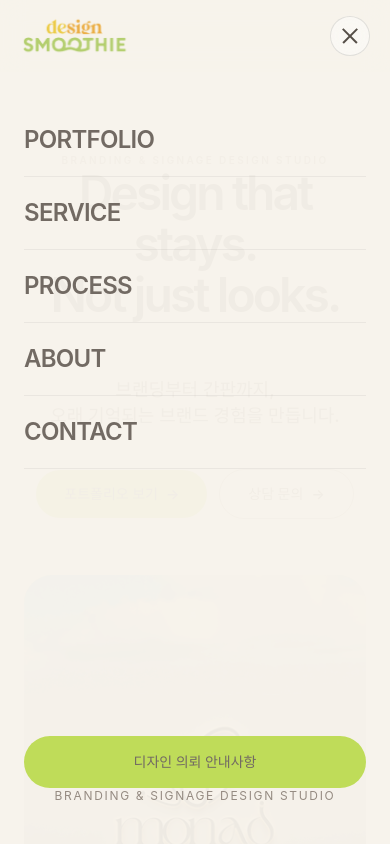
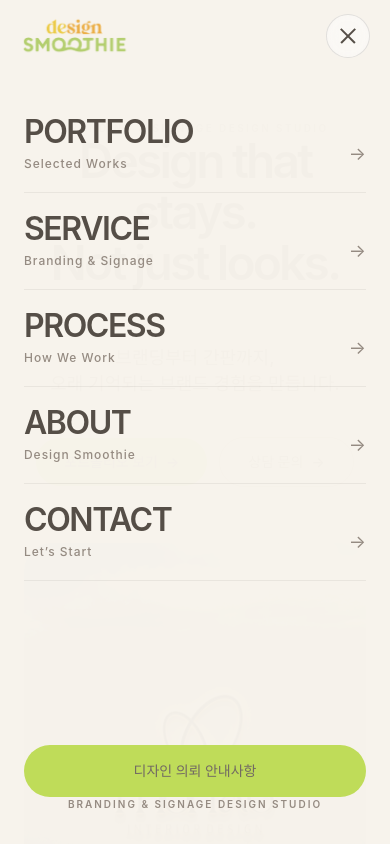
Before and after one commit to designsmoothie/designsmoothie, a Next.js app: page / in a window 390 px wide. Both pictures are taken after a click on the button "메뉴 열기". Shown: the top 844 px of the page. Built offline with nearby package versions, Linux system fonts and the light colour scheme.

Commit message:
Add responsive menu and reveal animations

```diff
--- a/app/globals.css
+++ b/app/globals.css
@@ -139,6 +139,68 @@ section {
   background: #aaa097;
 }
 
+/* Hero 첫 등장 애니메이션 */
+
+.hero-eyebrow {
+  animation: hero-fade-up 700ms ease-out 80ms both;
+}
+
+.hero-title {
+  animation: hero-fade-up 900ms cubic-bezier(0.22, 1, 0.36, 1) 180ms both;
+}
+
+.hero-description {
+  animation: hero-fade-up 850ms cubic-bezier(0.22, 1, 0.36, 1) 320ms both;
+}
+
+.hero-buttons {
+  animation: hero-fade-up 850ms cubic-bezier(0.22, 1, 0.36, 1) 440ms both;
+}
+
+.hero-image {
+  animation: hero-image-reveal 1100ms cubic-bezier(0.22, 1, 0.36, 1) 520ms both;
+}
+
+@keyframes hero-fade-up {
+  from {
+    opacity: 0;
+    transform: translateY(24px);
+  }
+
+  to {
+    opacity: 1;
+    transform: translateY(0);
+  }
+}
+
+@keyframes hero-image-reveal {
+  from {
+    opacity: 0;
+    transform: translateY(36px) scale(0.985);
+  }
+
+  to {
+    opacity: 1;
+    transform: translateY(0) scale(1);
+  }
+}
+
+/* 스크롤 등장 애니메이션 */
+
+.reveal-section {
+  opacity: 0;
+  transform: translateY(48px);
+  transition:
+    opacity 900ms cubic-bezier(0.22, 1, 0.36, 1),
+    transform 900ms cubic-bezier(0.22, 1, 0.36, 1);
+  will-change: opacity, transform;
+}
+
+.reveal-section-visible {
+  opacity: 1;
+  transform: translateY(0);
+}
+
 @media (max-width: 767px) {
   html {
     scroll-padding-top: 72px;
@@ -146,6 +208,11 @@ section {
 
   body {
     font-size: 15px;
+  }
+
+  .reveal-section {
+    transform: translateY(30px);
+    transition-duration: 750ms;
   }
 }
 
@@ -168,4 +235,9 @@ section {
     animation-iteration-count: 1 !important;
     transition-duration: 0.01ms !important;
   }
+
+  .reveal-section {
+    opacity: 1;
+    transform: none;
+  }
 }
--- a/app/page.tsx
+++ b/app/page.tsx
@@ -6,7 +6,7 @@ import Service from "@/components/Service";
 import Hero from "@/components/Hero";
 import Header from "@/components/Header";
 import Process from "@/components/Process";
-
+import Reveal from "@/components/Reveal";
 
 export default function Home() {
   return (
@@ -15,14 +15,31 @@ export default function Home() {
 
       <main className="min-h-screen bg-[var(--cream)] text-[var(--text)]">
         <Hero />
+
+        <Reveal>
           <Service />
+        </Reveal>
+
+        <Reveal>
           <Portfolio />
+        </Reveal>
+
+        <Reveal>
           <About />
+        </Reveal>
+
+        <Reveal>
           <Process />
+        </Reveal>
+
+        <Reveal>
           <ContactSection />
+        </Reveal>
       </main>
 
+      <Reveal>
         <SiteFooter />
+      </Reveal>
     </>
   );
 }
--- a/components/Header.tsx
+++ b/components/Header.tsx
@@ -7,22 +7,27 @@ import { useEffect, useState } from "react";
 const menuItems = [
   {
     label: "PORTFOLIO",
+    description: "Selected Works",
     href: "/#portfolio",
   },
   {
     label: "SERVICE",
+    description: "Branding & Signage",
     href: "/#service",
   },
   {
     label: "PROCESS",
+    description: "How We Work",
     href: "/#process",
   },
   {
     label: "ABOUT",
+    description: "Design Smoothie",
     href: "/#about",
   },
   {
     label: "CONTACT",
+    description: "Let’s Start",
     href: "/contact",
   },
 ];
@@ -60,8 +65,8 @@ export default function Header() {
     <header
       className={`sticky top-0 z-50 transition-all duration-300 ${
         isScrolled
-          ? "border-b border-black/5 bg-[var(--cream)]/80 shadow-[0_1px_18px_rgba(0,0,0,0.04)] backdrop-blur-xl"
-          : "border-b border-transparent bg-[var(--cream)]/90 backdrop-blur-md"
+          ? "border-b border-black/5 bg-[var(--cream)]/90 shadow-[0_1px_18px_rgba(0,0,0,0.04)] backdrop-blur-xl"
+          : "border-b border-transparent bg-[var(--cream)]/95 backdrop-blur-lg"
       }`}
     >
       <div className="mx-auto flex h-[72px] max-w-[1440px] items-center justify-between px-5 md:h-[82px] md:px-12">
@@ -98,7 +103,7 @@ export default function Header() {
 
           <Link
             href="/guide"
-            className="inline-flex items-center justify-center rounded-full bg-[var(--green)] px-5 py-2.5 text-xs font-semibold text-[var(--text-dark)] transition duration-300 hover:-translate-y-0.5 hover:bg-[#cbe96a]"
+            className="inline-flex items-center justify-center rounded-full bg-[var(--green)] px-5 py-2.5 text-xs font-semibold text-[var(--text-dark)] transition duration-300 hover:-translate-y-0.5 hover:bg-[var(--green-hover)]"
           >
             디자인 의뢰 안내
           </Link>
@@ -107,7 +112,7 @@ export default function Header() {
         <button
           type="button"
           onClick={() => setIsMenuOpen((prev) => !prev)}
-          className="relative z-50 flex h-10 w-10 items-center justify-center rounded-full border border-black/10 bg-white/40 backdrop-blur-md transition hover:bg-white/70 md:hidden"
+          className="relative z-50 flex h-11 w-11 items-center justify-center rounded-full border border-black/10 bg-white/45 backdrop-blur-md transition hover:bg-white/75 md:hidden"
           aria-label={isMenuOpen ? "메뉴 닫기" : "메뉴 열기"}
           aria-expanded={isMenuOpen}
         >
@@ -138,39 +143,53 @@ export default function Header() {
       </div>
 
       <div
-        className={`fixed inset-x-0 top-[72px] z-40 h-[calc(100vh-72px)] bg-[var(--cream)]/96 backdrop-blur-2xl transition-all duration-500 md:hidden ${
+        className={`fixed inset-x-0 top-[72px] z-40 h-[calc(100dvh-72px)] bg-[var(--cream)]/98 backdrop-blur-2xl transition-all duration-500 md:hidden ${
           isMenuOpen
             ? "pointer-events-auto translate-y-0 opacity-100"
             : "pointer-events-none -translate-y-4 opacity-0"
         }`}
       >
-        <nav className="flex h-full flex-col px-6 pb-10 pt-8">
+        <nav className="flex h-full flex-col px-6 pb-8 pt-6">
           <div className="flex flex-col">
             {menuItems.map((item, index) => (
               <Link
                 key={item.label}
                 href={item.href}
                 onClick={closeMenu}
-                className="border-b border-black/5 py-5 text-2xl font-semibold tracking-[-0.03em] text-[var(--text-dark)] transition hover:text-[var(--green)]"
+                className="group border-b border-black/6 py-5 transition duration-300"
                 style={{
-                  transitionDelay: isMenuOpen ? `${index * 40}ms` : "0ms",
+                  transitionDelay: isMenuOpen ? `${index * 45}ms` : "0ms",
                 }}
               >
-                {item.label}
+                <div className="flex items-end justify-between gap-4">
+                  <div>
+                    <span className="block text-[2rem] font-semibold leading-none tracking-[-0.045em] text-[var(--text-dark)] transition group-hover:text-[var(--green)]">
+                      {item.label}
+                    </span>
+
+                    <span className="mt-2 block text-xs font-medium tracking-[0.08em] text-[var(--muted)]">
+                      {item.description}
+                    </span>
+                  </div>
+
+                  <span className="pb-1 text-lg text-[var(--muted)] transition-transform duration-300 group-hover:translate-x-1">
+                    →
+                  </span>
+                </div>
               </Link>
             ))}
           </div>
 
-          <div className="mt-auto">
+          <div className="mt-auto pt-8">
             <Link
               href="/guide"
               onClick={closeMenu}
-              className="inline-flex w-full items-center justify-center rounded-full bg-[var(--green)] px-6 py-4 text-sm font-semibold text-[var(--text-dark)] transition hover:bg-[#cbe96a]"
+              className="inline-flex w-full items-center justify-center rounded-full bg-[var(--green)] px-6 py-4 text-sm font-semibold text-[var(--text-dark)] transition hover:bg-[var(--green-hover)]"
             >
               디자인 의뢰 안내사항
             </Link>
 
-            <p className="mt-6 text-center text-xs tracking-[0.14em] text-[var(--muted)]">
+            <p className="mt-5 text-center text-[10px] font-semibold tracking-[0.2em] text-[var(--muted)]">
               BRANDING & SIGNAGE DESIGN STUDIO
             </p>
           </div>
--- a/components/Hero.tsx
+++ b/components/Hero.tsx
@@ -7,19 +7,19 @@ export default function Hero() {
       id="top"
       className="relative overflow-hidden bg-[var(--cream)]"
     >
-      <div className="mx-auto max-w-[1440px] px-6 pb-12 pt-20 sm:pt-24 md:px-12 md:pb-20 md:pt-36">
+      <div className="mx-auto max-w-[1440px] px-6 pb-12 pt-12 sm:pt-16 md:px-12 md:pb-20 md:pt-28">
         <div className="mx-auto max-w-[1200px] text-center">
-          <p className="text-[10px] font-semibold tracking-[0.24em] text-[var(--muted)] sm:text-xs sm:tracking-[0.3em] md:text-sm">
+          <p className="hero-eyebrow text-[10px] font-semibold tracking-[0.24em] text-[var(--muted)] sm:text-xs sm:tracking-[0.3em] md:text-sm">
             BRANDING & SIGNAGE DESIGN STUDIO
           </p>
 
-          <h1 className="mt-5 text-[3rem] font-semibold leading-[1.06] tracking-[-0.06em] text-[var(--text-dark)] sm:text-6xl sm:leading-[1.02] md:text-8xl lg:text-[7.5rem]">
+          <h1 className="hero-title mt-5 text-[3rem] font-semibold leading-[1.06] tracking-[-0.06em] text-[var(--text-dark)] sm:text-6xl sm:leading-[1.02] md:text-8xl lg:text-[7.5rem]">
             Design that stays.
             <br />
             Not just looks.
           </h1>
 
-          <div className="mt-14 flex justify-center sm:mt-16 md:mt-20">
+          <div className="hero-description mt-14 flex justify-center sm:mt-16 md:mt-20">
             <p className="max-w-2xl text-center text-lg font-medium leading-[1.45] text-[var(--text)] sm:text-xl md:text-2xl md:leading-[1.5]">
               브랜딩부터 간판까지,
               <br />
@@ -27,7 +27,7 @@ export default function Hero() {
             </p>
           </div>
 
-          <div className="mt-10 flex flex-wrap items-center justify-center gap-3 md:mt-12">
+          <div className="hero-buttons mt-10 flex flex-wrap items-center justify-center gap-3 md:mt-12">
             <Link
               href="/portfolio"
               className="inline-flex items-center justify-center rounded-full bg-[var(--green)] px-7 py-3.5 text-sm font-semibold text-[var(--text-dark)] transition duration-300 hover:-translate-y-0.5 hover:bg-[var(--green-hover)]"
@@ -46,7 +46,7 @@ export default function Hero() {
           </div>
         </div>
 
-        <div className="relative mt-14 overflow-hidden rounded-[28px] bg-[#ded7cb] sm:mt-16 md:mt-24 md:rounded-[44px]">
+        <div className="hero-image relative mt-14 overflow-hidden rounded-[28px] bg-[#ded7cb] sm:mt-16 md:mt-24 md:rounded-[44px]">
           <div className="relative aspect-[4/5] sm:aspect-[16/10] lg:aspect-[16/8]">
             <Image
               src="/images/hero/signage.jpg"
@@ -54,7 +54,7 @@ export default function Hero() {
               fill
               priority
               sizes="(max-width: 640px) 100vw, (max-width: 1200px) 90vw, 1360px"
-              className="object-cover"
+              className="object-cover transition-transform duration-[1400ms] hover:scale-[1.015]"
             />
 
             <div className="absolute inset-0 bg-gradient-to-t from-black/30 via-transparent to-transparent" />
--- /dev/null
+++ b/components/Reveal.tsx
@@ -0,0 +1,59 @@
+"use client";
+
+import { ReactNode, useEffect, useRef, useState } from "react";
+
+type RevealProps = {
+  children: ReactNode;
+  delay?: number;
+  className?: string;
+};
+
+export default function Reveal({
+  children,
+  delay = 0,
+  className = "",
+}: RevealProps) {
+  const elementRef = useRef<HTMLDivElement>(null);
+  const [isVisible, setIsVisible] = useState(false);
+
+  useEffect(() => {
+    const element = elementRef.current;
+
+    if (!element) {
+      return;
+    }
+
+    const observer = new IntersectionObserver(
+      ([entry]) => {
+        if (entry.isIntersecting) {
+          setIsVisible(true);
+          observer.unobserve(element);
+        }
+      },
+      {
+        threshold: 0.08,
+        rootMargin: "0px 0px -40px 0px",
+      }
+    );
+
+    observer.observe(element);
+
+    return () => {
+      observer.disconnect();
+    };
+  }, []);
+
+  return (
+    <div
+      ref={elementRef}
+      className={`reveal-section ${
+        isVisible ? "reveal-section-visible" : ""
+      } ${className}`}
+      style={{
+        transitionDelay: `${delay}ms`,
+      }}
+    >
+      {children}
+    </div>
+  );
+}
```
Lines whose indentation alone changed are shown as unchanged.
